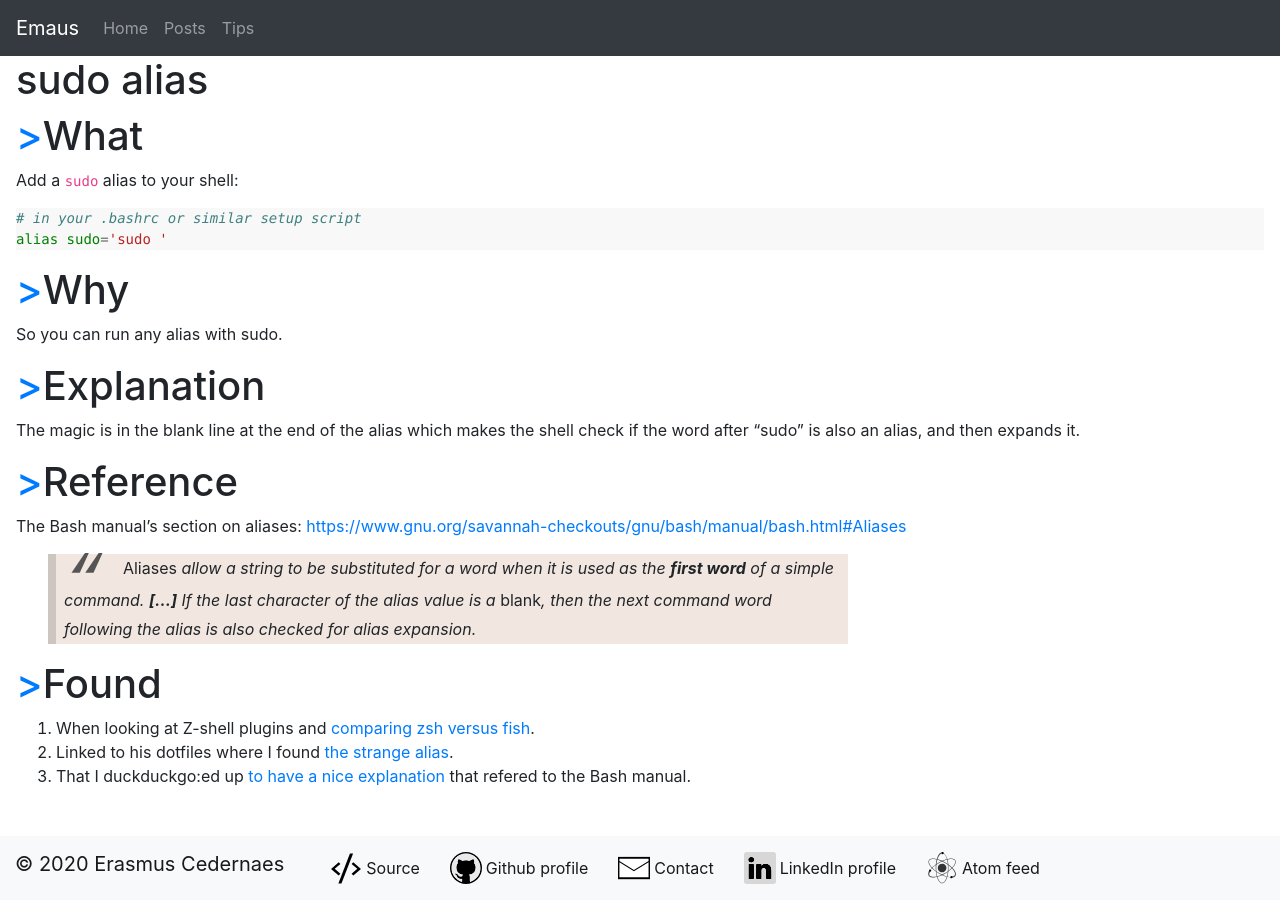
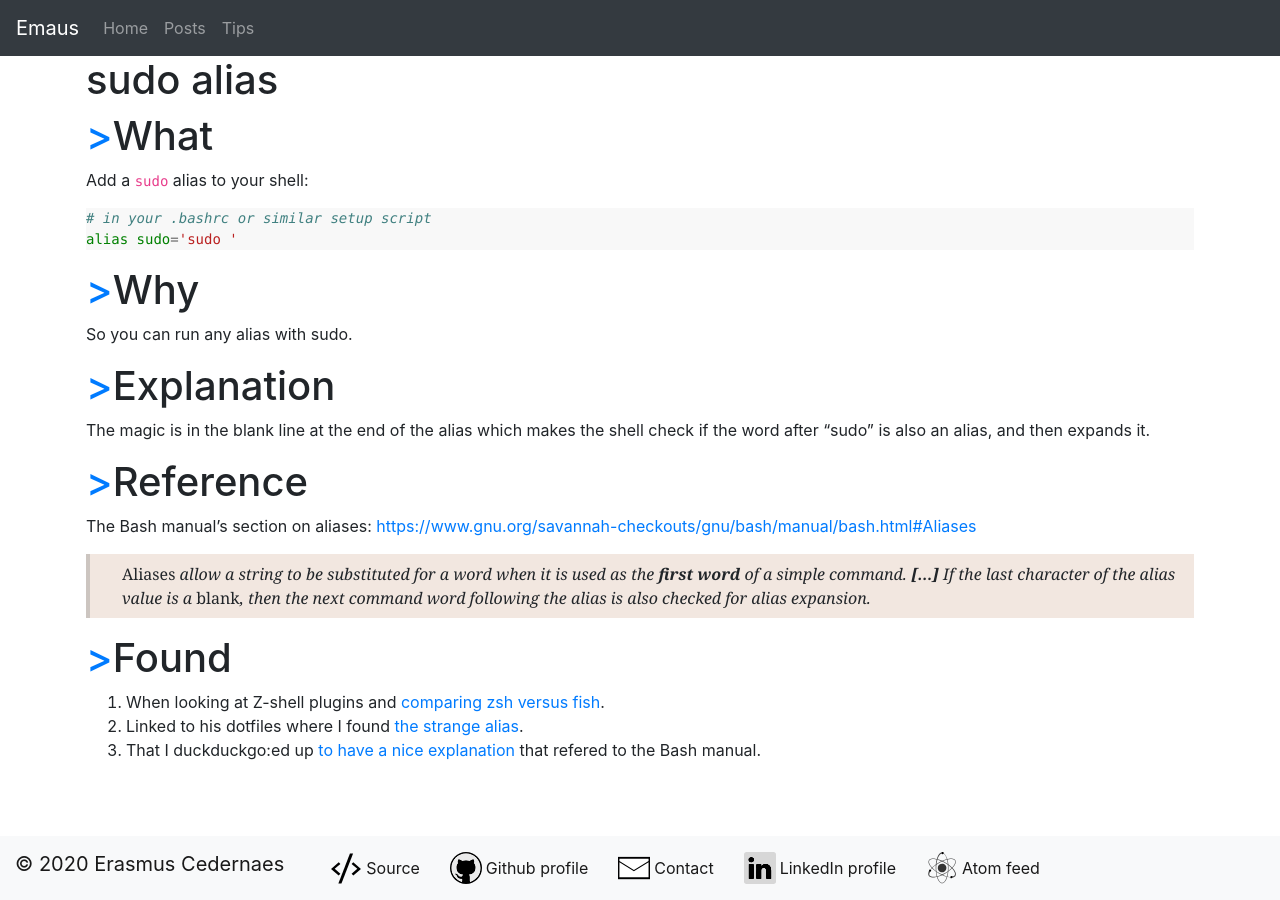
Before and after one commit to emanuelen5/emanuelen5.github.io, a Jekyll site: the page built from site/_tips/2020-06-04-sudo-alias.md, in a window 1280 px wide. Built offline with Jekyll 4.4.1, drawn with Linux system fonts in a browser that asks for light colours.

Commit message:
Not full width of page; George in quotes

```diff
--- a/site/_layouts/shell.html
+++ b/site/_layouts/shell.html
@@ -26,7 +26,7 @@
 				</ul>
 			</div>
 		</nav>
-		<div class="px-sm-3 px-1">
+		<div class="container px-sm-3 px-1">
 			{% include anchor_headings.html anchorBody=">" anchorClass="anchor" beforeHeading=true html=content %}
 		</div>
     </body>
--- a/site/css/style.scss
+++ b/site/css/style.scss
@@ -113,13 +113,12 @@ ol ol,ul ul {
 blockquote {
 	font-size: 1em;
 	font-style: italic;
-	line-height: 1.8em;
-	padding: 0 0.5em;
+    font-family: georgia, serif;
+	line-height: 1.5em;
+	padding: 0.5em 0.5em 0.5em 2em;
 	min-height: 3em;
-	max-width: 50em;
 	background: #F2E7E0;
-	border-left: 0.5em solid #ccc5c0;
-	margin-left: 2em !important;
+	border-left: 0.25em solid #ccc5c0;
 
 	@media screen and (max-width: $small) {
 		margin-left: 0 !important;
@@ -128,17 +127,6 @@ blockquote {
 	// Blockquote is italic, so emphasis is "normal"
 	em {
 		font-style: normal;
-	}
-
-	// Create quote mark before first paragraph
-	&:before {
-		color: #555;
-		content: open-quote;
-		font-size: 4em;
-		line-height: 0.1em;
-		margin-right: 0.25em;
-		vertical-align: -0.4em;
-		font-family: monospace;
 	}
 
 	p:first-child {
```
